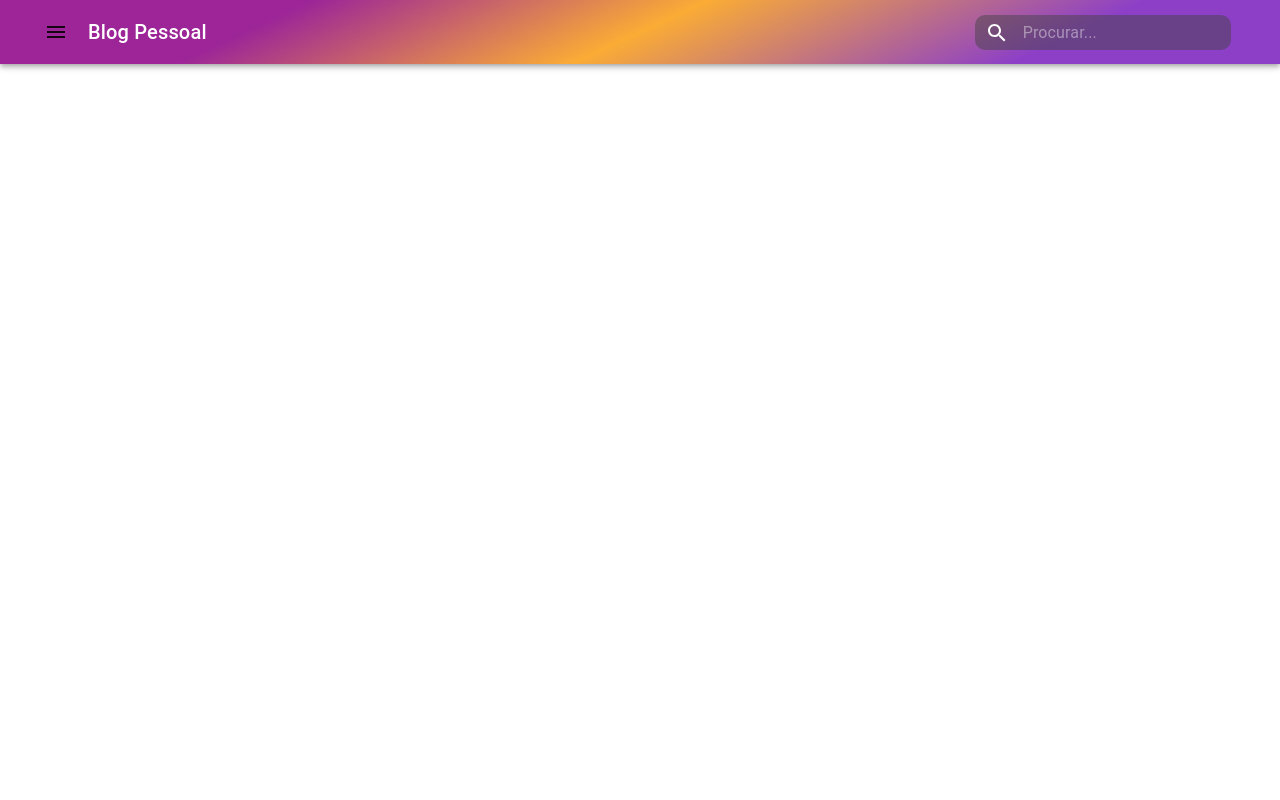
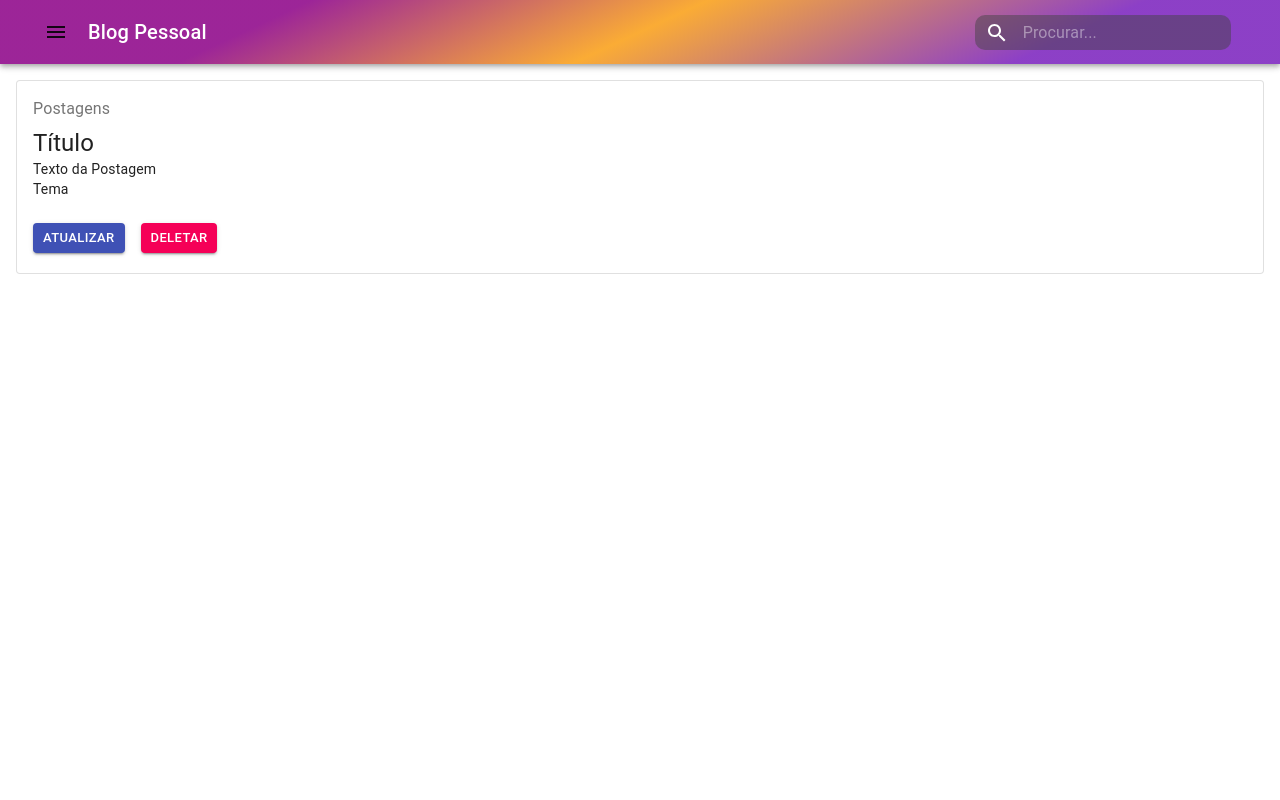
Before and after one commit to flrvia/react-blog-pessoal, a React (Create React App) app in the folder blog-pessoal/: page /posts in a window 1280 px wide. Shown: the top 800 px of the page. Built offline with nearby package versions, Linux system fonts and the light colour scheme.

Commit message:
Adicionando postagens e temas no blog

```diff
--- a/blog-pessoal/src/App.tsx
+++ b/blog-pessoal/src/App.tsx
@@ -7,6 +7,8 @@
 import Login from "./paginas/login/Login";
 import CadastroUsuario from "./paginas/cadastroUsuario/CadastroUsuario";
 import { BrowserRouter as Router, Route, Routes } from "react-router-dom";
+import ListaTema from "./components/temas/listatema/ListaTema";
+import ListaPostagem from "./components/postagens/listapostagem/ListaPostagem";
 
 function App() {
   return (
@@ -18,6 +20,8 @@
           <Route path='/login' element={<Login />}/>
           <Route path='/home' element={<Home />}/>
           <Route path='/cadastrar' element={<CadastroUsuario />}/>
+          <Route path='/temas' element={<ListaTema />}/>
+          <Route path='/posts' element={<ListaPostagem />}/>
           </Routes>
       </div>
       <Footer/>
--- /dev/null
+++ b/blog-pessoal/src/components/postagens/listapostagem/ListaPostagem.css
@@ -0,0 +1,3 @@
+.text-decorator-none{
+    text-decoration: none;
+}
--- /dev/null
+++ b/blog-pessoal/src/components/postagens/listapostagem/ListaPostagem.tsx
@@ -0,0 +1,50 @@
+import React from 'react'
+import { Link } from 'react-router-dom'
+import { Box, Card, CardActions, CardContent, Button, Typography } from '@material-ui/core';
+import './ListaPostagem.css';
+
+function ListaPostagem() {
+
+  return (
+    <>
+      <Box m={2} >
+        <Card variant="outlined">
+          <CardContent>
+            <Typography color="textSecondary" gutterBottom>
+              Postagens
+            </Typography>
+            <Typography variant="h5" component="h2">
+              Título
+            </Typography>
+            <Typography variant="body2" component="p">
+              Texto da Postagem
+            </Typography>
+            <Typography variant="body2" component="p">
+              Tema
+            </Typography>
+          </CardContent>
+          <CardActions>
+            <Box display="flex" justifyContent="center" mb={1.5}>
+
+              <Link to="" className="text-decorator-none" >
+                <Box mx={1}>
+                  <Button variant="contained" className="marginLeft" size='small' color="primary" >
+                    atualizar
+                  </Button>
+                </Box>
+              </Link>
+              <Link to="" className="text-decorator-none">
+                <Box mx={1}>
+                  <Button variant="contained" size='small' color="secondary">
+                    deletar
+                  </Button>
+                </Box>
+              </Link>
+            </Box>
+          </CardActions>
+        </Card>
+      </Box>
+    </>)
+}
+
+export default ListaPostagem;
--- /dev/null
+++ b/blog-pessoal/src/components/postagens/tabpostagem/TabPostagem.css
@@ -0,0 +1,3 @@
+.titulo{
+    font-weight: bold;
+ }
--- /dev/null
+++ b/blog-pessoal/src/components/postagens/tabpostagem/TabPostagem.tsx
@@ -0,0 +1,36 @@
+import React, {useState} from 'react'
+import { AppBar, Tab, Tabs, Typography } from '@material-ui/core';
+import { TabContext, TabPanel } from '@material-ui/lab';
+import ListaPostagem from '../listapostagem/ListaPostagem';
+import './TabPostagem.css';
+import { Box } from '@mui/material';
+
+
+function TabPostagem() {
+    const [value, setValue] = useState('1')
+    function handleChange(event: React.ChangeEvent<{}>, newValue: string){
+        setValue(newValue);
+    }
+  return (
+    <>
+      <TabContext value={value}>
+        <AppBar position="static">
+          <Tabs centered indicatorColor="secondary" onChange={handleChange}>
+            <Tab label="Todas as postagens" value="1"/>
+            <Tab label="Sobre-nós" value="2" />
+          </Tabs>
+        </AppBar>
+        <TabPanel value="1" >
+          <Box display="flex" flexWrap="wrap" justifyContent="center">
+            <ListaPostagem />
+          </Box>
+        </TabPanel>
+        <TabPanel value="2">
+          <Typography variant="h5" gutterBottom color="textPrimary" component="h5" align="center" className="titulo">Sobre-nós</Typography>
+          <Typography variant="body1" gutterBottom color="textPrimary" align="justify">Lorem ipsum, dolor sit amet consectetur adipisicing elit. Dignissimos ut eveniet natus totam et, voluptate dicta tempore alias, odio nobis non eius cupiditate minima inventore pariatur! Ipsum itaque consectetur voluptatibus. Lorem ipsum dolor sit amet consectetur adipisicing elit. Quo velit consequuntur suscipit fugiat, nam quis quod quaerat veritatis et, vel ratione beatae, facere neque! Quo animi porro voluptate saepe deleniti? Lorem ipsum dolor sit amet consectetur adipisicing elit. Inventore adipisci, officia aut quidem dolorum deserunt iure dolorem doloribus velit nobis quas consequatur at ullam odit, nesciunt est nulla nihil excepturi!</Typography>
+        </TabPanel>
+      </TabContext>
+    </>
+  );
+}
+export default TabPostagem;
--- /dev/null
+++ b/blog-pessoal/src/components/temas/listatema/ListaTema.css
@@ -0,0 +1,3 @@
+.text-decorator-none{
+    text-decoration: none;
+}
--- /dev/null
+++ b/blog-pessoal/src/components/temas/listatema/ListaTema.tsx
@@ -0,0 +1,46 @@
+import React from 'react'
+import { Link } from 'react-router-dom'
+import { Box, Card, CardActions, CardContent, Button, Typography } from '@material-ui/core';
+import './ListaTema.css';
+
+function ListaTema() {
+
+  return (
+    <>
+      <Box m={2} >
+        <Card variant="outlined">
+          <CardContent>
+            <Typography color="textSecondary" gutterBottom>
+              Tema
+            </Typography>
+            <Typography variant="h5" component="h2">
+              Minha descrição
+            </Typography>
+          </CardContent>
+          <CardActions>
+            <Box display="flex" justifyContent="center" mb={1.5} >
+
+              <Link to="" className="text-decorator-none">
+                <Box mx={1}>
+                  <Button variant="contained" className="marginLeft" size='small' color="primary" >
+                    atualizar
+                  </Button>
+                </Box>
+              </Link>
+              <Link to="" className="text-decorator-none">
+                <Box mx={1}>
+                  <Button variant="contained" size='small' color="secondary">
+                    deletar
+                  </Button>
+                </Box>
+              </Link>
+            </Box>
+          </CardActions>
+        </Card>
+      </Box>
+    </>
+  );
+}
+
+
+export default ListaTema;
--- a/blog-pessoal/src/paginas/home/Home.tsx
+++ b/blog-pessoal/src/paginas/home/Home.tsx
@@ -2,6 +2,7 @@
 import './Home.css';
 import {Typography, Grid, Button} from '@material-ui/core';
 import { Box } from '@mui/material';
+import TabPostagem from "../../components/postagens/tabpostagem/TabPostagem";
 
 function Home() {
     return (
@@ -23,6 +24,7 @@
                     <img src="https://i.imgur.com/H88yIo2.png" alt="" width="500px" height="500px" />
                 </Grid>
                 <Grid xs={12} className='postagens'>
+                    <TabPostagem/>
                 </Grid>
             </Grid>
         </>
```
